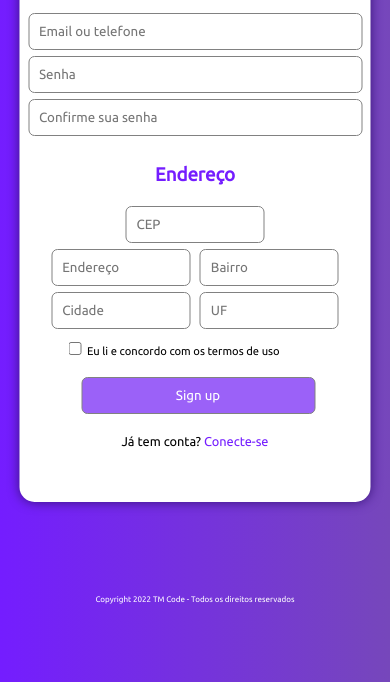
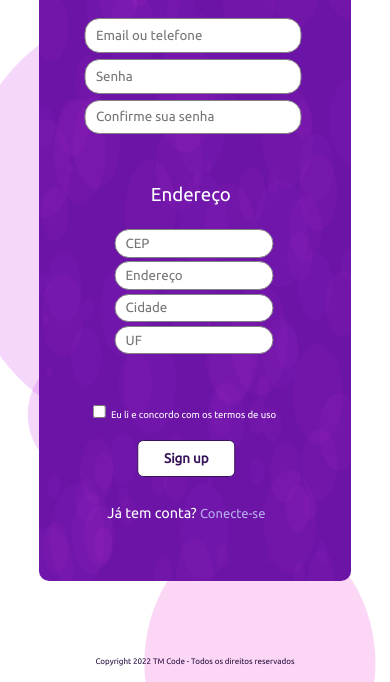
Before and after one commit to tallesvini/login-formulario, a plain HTML site: page index.html in a window 390 px wide. Shown: the part 162-844 px from the top of the page. Drawn offline with Linux system fonts and the light colour scheme.

Commit message:
Reestilização do projeto

```diff
--- a/index.html
+++ b/index.html
@@ -12,25 +12,39 @@
     <title>Formulário</title>
 </head>
 <body>
+    <!--BACKGROUND DE FUNDO-->
+    <div class="partes">
+        <img class="background1" src="anexos/imagens/back2.png">
+        <img class="background2" src="anexos/imagens/back3.png">
+
+        <!--LAYOUT-->
         <div class='principal'>
-        <h1 class="titulo">Cadastre-se</h1>
+            <!--lado esquerdo-->
+            <div class="parte1">
+                <img src="anexos/imagens/pic1.png">
+            </div>
+            <!--lado direito-->
+            <div class="parte2">
+                <h1 class="titulo">Welcome!</h1>
+                    <!--login-->
                     <div id="login">
-            <input type="email" placeholder="Email ou telefone">
-            <input id="senha1" type="password" placeholder="Senha">
+                        <input type="email" placeholder="Email ou telefone"> <br>
+                        <input id="senha1" type="password" placeholder="Senha"> <br>
                         <input id="senha2" type="password" placeholder="Confirme sua senha">
                         <div class="opcoes">
                             <p id="erroSenha">Senha incorreta</p>
                             <p id="acertoSenha">Senha correta</p>
                         </div>
                     </div>
+                    <!--endereço-->
                     <div id="enderecos">
                         <h3>Endereço</h3>
-                <input id="cep" type="number" placeholder="CEP"> <br>
-                <input id="endereco" type="text" placeholder="Endereço">
-                <input id="bairro" type="text" placeholder="Bairro"> <br>
+                        <input id="cep" type="number" placeholder="CEP">
+                        <input id="endereco" type="text" placeholder="Endereço"> <br>
                         <input id="cidade" type="text" placeholder="Cidade">
                         <input id="uf" type="text" placeholder="UF">
                     </div>
+                    <!--final-->
                     <div class='conectado'>
                         <input type="checkbox" name="manter-conectado" id="question">
                         <label>Eu li e concordo com os termos de uso</label>
@@ -40,11 +54,16 @@
                         <p>Já tem conta?
                         <a href="">Conecte-se</a>
                     </p>
+                    <img class="back1" src="anexos/imagens/back1.png">
                 </div>
             </div>
+        </div>
+    </div>
+    <!--COPYRIGHT-->
     <footer class="final">
         <h6>Copyright 2022 TM Code - Todos os direitos reservados</h6>
     </footer>
+
 </body>
     <script src="js/script.js"></script>
 </html>
--- a/style.css
+++ b/style.css
@@ -2,57 +2,125 @@
     padding: 0;
     margin: 0;
 }
+
 body {
     font-family: 'Ubuntu', sans-serif;
-    background-image: linear-gradient(to right, #741DFF , #7647bb);
 }
 
-.principal {
-    background-color: #ffffff;
-    box-shadow: 0 0 0.7em #371277;
-    position: relative;
-    border-radius: 15px;
-    width: 500px;
-    height: 90vh;
-    left: 50%;
-    top: 5vh;
-    transform: translate(-50%);
-    text-align: center;
-    display: flex;
-    flex-direction: column;
+/*BACKGROUND DE FUNDO*/
+.background1 {
+    position: absolute;
+    width: 100%;
+    height: 100vh;
 }
 
-.principal h1 {
+.background2 {
+    display: none;
+}
+
+/*LAYOUT*/
+.principal {
     position: relative;
-    top: 8vh;
+    box-shadow: 0 0 2em #9397ad;
+    height: 70vh;
+    width: 60vw;
+    top: 10vh;
+    left: 50%;
+    transform: translate(-50%);
+    border-radius: 15px;
+}
+
+/*lado esquerda*/
+.parte1 {
+    position: absolute;
+    border-radius: 5px;
+    background-color: #FFFFFF;
+    width: 30vw;
+    height: 70vh;
+    top: 0vh;
+    left: 0%;
+}
+
+.parte1 img {
+    position: absolute;
+    width: 27em;
+    top: 50%;
+    left: 50%;
+    transform: translate(-50%, -50%);
+}
+
+/*lado direita*/
+.parte2 {
+    position: relative;
+    border-radius: 5px;
+    width: 30vw;
+    height: 70vh;
+    left: 30vw;
+}
+
+.parte2 .back1 {
+    width: 30vw;
+    height: 70vh;
+    border-radius: 5px;
+}
+
+.parte2 .back2 {
+    display: none;
+}
+
+/*DIREITA*/
+.titulo {
+    position: absolute;
+    color: #FFFFFF;
+    left: 30%;
+    transform: translate(-50%);
+    top: 5vh;
 }
 
 /*input login*/
 #login input {
     position: relative;
-    top: 12vh;
-    width: 320px;
     color: #371277;
+    width: 19vw;
+    border-radius: 15px;
+}
+
+#login {
+    position: absolute;
+    top: 13vh;
+    left: 50%;
+    transform: translate(-50%);
 }
 
 /*input cep*/
+#enderecos {
+    position: absolute;
+    left: 50%;
+    transform: translate(-50%);
+}
+
 #enderecos input {
     position: relative;
-    top: 17vh;
-    width: 145px;
     color: #371277;
+    border-radius: 15px;
+    top: 38vh;
+    width: 5vw;
 }
 
 #enderecos h3 {
-    position: relative;
-    top:15vh;
+    position: absolute;
+    color: #FFFFFF;
+    font-weight: lighter;
+    top: 33vh;
+    left: 50%;
+    transform: translate(-50%);
 }
 
 input, button {
     font-family: 'Ubuntu', sans-serif;
     padding: 10px;
     margin: 3px;
-    border: 1px solid rgb(129, 129, 129);
+    border: 1px solid #818181;
     border-radius: 6px;
 }
 
@@ -66,150 +134,213 @@ input[type=number]::-webkit-inner-spin-button {
 
 /*termos*/
 .conectado {
+    position: absolute;
+    color: #ffffff;
+    cursor: pointer;
+    text-align: left;
     padding: 5px;
     margin: 2px;
-    text-align: left;
-    font-size: 14px;
-    cursor: pointer;
-    position: absolute;
-    top: 63vh;
-    left: 4vw;
+    font-size: 11px;
+    left: 50%;
+    transform: translate(-50%);
+    top: 50vh;
 }
 
 #botao {
-    color: white;
-    background-color: #9b61f8;
+    position: absolute;
+    background-color: #ffffff;
+    color: #361259;
+    border: solid 1px #361259;
+    font-weight: bolder;
     cursor: pointer;
-    width: 300px;
-    position: absolute;
-    top: 68vh;
+    width: 8vw;
     left: 50%;
     transform: translate(-50%);
+    top: 55vh;
 }
 
 #botao:hover {
-    background-color: #fff;
-    color: #9b61f8;
-    transition: 0.2s ease-in;
+    background-color: #361259;
+    color: #ffffff;
+    transition: 0.3s ease-in;
 }
 
-a, h1, h3 {
-    color: #741DFF;
+a {
+    color: #B7AEEE;
     text-decoration: none;
 }
 
 .conta p {
     position: absolute;
-    top: 75vh;
+    color: #ffffff;
+    left: 50%;
+    transform: translate(-50%);
+    top: 63vh;
+}
+
+/*controle de erros*/
+#erroSenha {
+    position: absolute;
+    color: #ff0000;
+    display: none;
+    font-size: .7em;
+}
+
+#acertoSenha {
+    position: absolute;
+    color: #008000;
+    display: none;
+    font-size: .7em;
+}
+
+/*COPYRIGHT*/
+.final h6 {
+    position: absolute;
+    color: #260D40;
+    font-weight: lighter;
+    top: 98vh;
     left: 50%;
     transform: translate(-50%);
 }
 
-/*controle de erros*/
-#erroSenha {
-    font-size: .7em;
-    color: #ff0000;
-    float: left;
-    position: absolute;
-    top: 255px;
-    left: 80px;
-    display: none;
+/*RESPONSIVIDADES*/
+@media (max-width: 1200px) {
+    .parte1 img {
+        width: 22em;
+    }
+
+    #enderecos input {
+        width: 4vw;
+        height: 1vh;
+    }
+
+    .conectado {
+        top: 49vh;
+        font-size: .5em;
+    }
+
+    .conta p, a {
+        font-size: .8em;
+    }
 }
 
-#acertoSenha {
-    font-size: .7em;
-    color: #008000;
-    float: left;
-    position: absolute;
-    top: 255px;
-    left: 80px;
-    display: none;
+@media (max-width: 900px) {
+    .parte1 img {
+        width: 15em;
+    }
+
+    .parte2 h1 {
+        left: 12vw;
+    }
+
+    #enderecos input {
+        width: 3vw;
+        height: 1vh;
+    }
+
+    .conectado {
+        top: 49vh;
+        font-size: .6em;
+    }
+
+    .conta p, a {
+        font-size: .7em;
+    }
 }
 
-.final h6 {
-    position: absolute;
-    top: 98vh;
-    left: 50%;
-    transform: translate(-50%);
-    color: #ffffff;
-    font-weight: lighter;
-}
+/*RESPONSIVIDADE MOBILE*/
+@media(max-width: 675px) {
+    /*background de fundo*/
+    .background1 {
+        display: none;
+    }
 
-/*responsividade*/
-@media(max-width: 1200px) {
+    .background2 {
+        position: absolute;
+        display: block;
+        width: 100%;
+        height: 100vh;
+    }
+
+    /*layout*/
+    .parte1 {
+        display: none;
+    }
+
+    .parte2 .back1{
+        width: 80vw;
+        height: 80vh;
+        border-radius: 10px;
+    }
+
+    .parte2 h1 {
+        left: 28vw;
+    }
+
+    .principal {
+        position: relative;
+        box-shadow: none;
+        top: 8vh;
+        left: 10%;
+    }
+
+    #login input{
+        position: relative;
+        width: 50vw;
+        height: 1.5vh;
+        left: 43%;
+    }
+
+    #enderecos input {
+        left: 45vw;
+        transform: translate(-50%);
+        width: 35vw;
+        height: .8vh;
+        margin-bottom: .4px;
+    }
+
+    #enderecos h3 {
+        left: 45vw;
+    }
+
     .conectado {
-        top: 65vh;
-        left: 10vw;
+        top: 58vh;
+        left: 40vw;
+        width: 55vw;
+        font-size: .6em;
     }
 
     #botao {
-        top: 70vh;
+        top: 63vh;
+        left: 37vw;
+        width: 25vw;
     }
 
-    .conta p {
-        top: 80vh;
-    }
-}
-
-/*responsividade mobile*/
-@media(max-width: 600px) {
-    .principal {
-        top: 4vh;
-        width: 90vw;
-        height: 630px;
-        overflow-x: hidden;
+    .conta p, a {
+        font-size: .9em;
+        left: 40vw;
+        top: 71vh;
+        width: 45vw;
     }
 
-    .titulo {
-        position: relative;
-        top: 2vh;
-    }
-
-    #login input {
-        width: 80vw;
-    }
-
-    #enderecos input {
-        width: 30vw;
-    }
-
-    .conectado {
-        position: relative;
-        top: 17vh;
-        left: 10vw;
-        font-size: .7em;
-    }
-
-    #botao {
-        position: relative;
-        top: 18vh;
-        width: 60vw;
-    }
-
-    .conta p {
-        position: relative;
-        top: 20vh;
-        left: 50%;
-        transform: translate(-50%);
-        font-size: .8em;
-    }
-
+    /*controle de erros js*/
     #erroSenha {
         position: relative;
-        top: 13vh;
-        left: 20px;
+        top: 0vh;
+        left: 20vw;
     }
 
     #acertoSenha {
         position: relative;
-        top: 13vh;
-        left: 20px;
+        top: 0vh;
+        left: 20vw;
     }
 
+    /*copyright*/
     .final h6 {
         position: relative;
-        top: 15vh;
+        text-align: center;
+        top: 27vh;
         font-size: .5em;
-        text-align: center;
     }
 }
```
Also changed, not shown: anexos/imagens/back1.png (added), anexos/imagens/back2.png (added), anexos/imagens/back3.png (added), anexos/imagens/pic1.png (added), 1 other file. Lines whose indentation alone changed are shown as unchanged.
